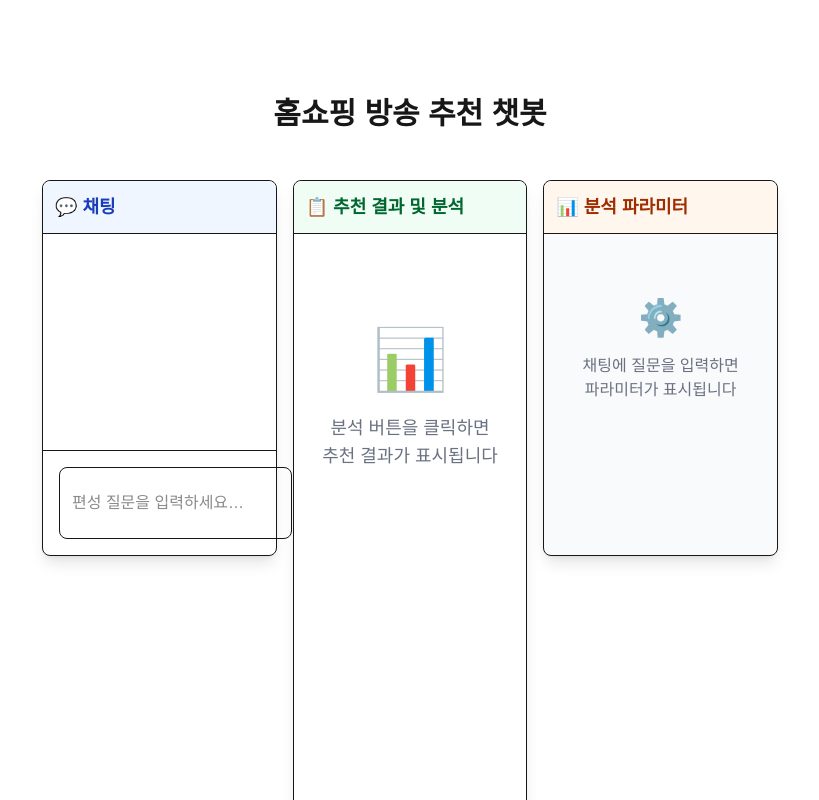
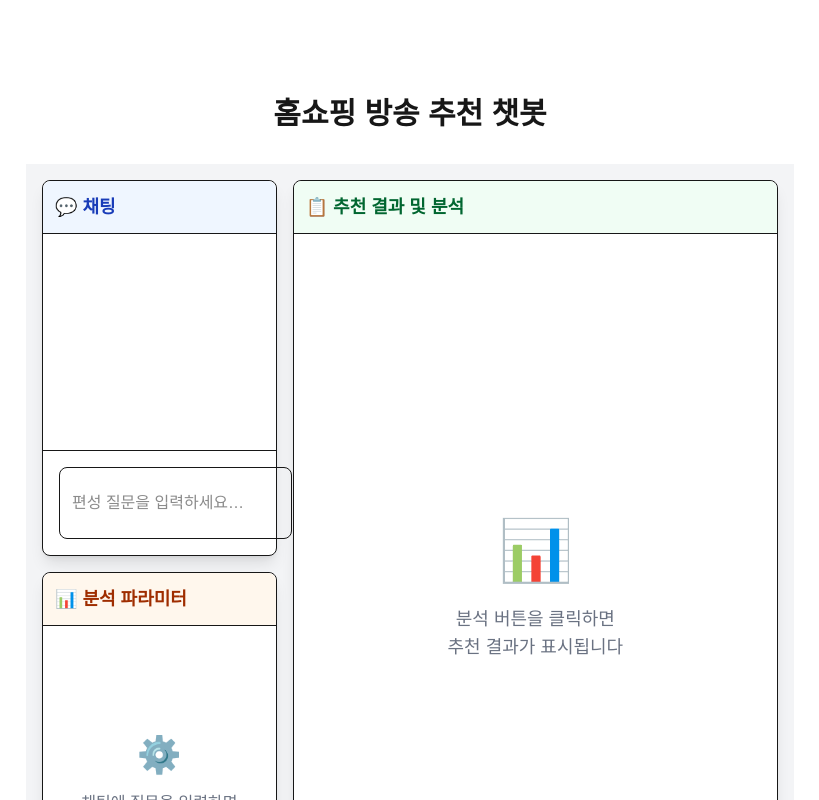
Before and after one commit to GunsooLee/trnAI_broadcast_app, a Next.js app in the folder frontend/: page / in a window 1280 px wide. Shown: the top 800 px of the page, without its empty margins (230-1049 px from the left). Built offline with nearby package versions, Linux system fonts and the light colour scheme.

Commit message:
feat: create Chat component with parameter extraction and recommendation UI

```diff
--- a/frontend/src/components/Chat.tsx
+++ b/frontend/src/components/Chat.tsx
@@ -128,10 +128,10 @@ export default function Chat() {
   };
 
   return (
-    <div className="w-full h-screen p-4">
+    <div className="w-full h-screen p-4 bg-gray-100">
       <div className="grid grid-cols-3 grid-rows-2 gap-4 h-full">
         {/* 2사분면: 채팅창 (좌상) */}
-        <div className="flex flex-col border rounded-lg shadow-lg bg-white">
+        <div className="col-start-1 row-start-1 flex flex-col border rounded-lg shadow-lg bg-white">
           <div className="bg-blue-50 p-3 border-b rounded-t-lg">
             <h3 className="text-lg font-semibold text-blue-800">💬 채팅</h3>
           </div>
@@ -163,12 +163,17 @@ export default function Chat() {
         </div>
 
         {/* 1사분면 + 4사분면: 추천 결과 (우측 전체) */}
-        <div className="row-span-2 border rounded-lg shadow-lg bg-white">
+        <div className="col-start-2 col-span-2 row-start-1 row-span-2 flex flex-col border rounded-lg shadow-lg bg-white">
           <div className="bg-green-50 p-3 border-b rounded-t-lg">
             <h3 className="text-lg font-semibold text-green-800">📋 추천 결과 및 분석</h3>
           </div>
-          <div className="p-4 overflow-y-auto h-full">
-            {recommendations.length > 0 ? (
+          <div className="flex-1 p-4 overflow-y-auto">
+            {isAnalyzing ? (
+              <div className="text-gray-500 text-center py-20">
+                <div className="text-6xl mb-6 animate-spin">⚙️</div>
+                <div className="text-lg">분석 중입니다...</div>
+              </div>
+            ) : recommendations.length > 0 ? (
               <div className="space-y-6">
                 {/* 추천 결과 테이블 */}
                 <div>
@@ -253,7 +258,7 @@ export default function Chat() {
                 </div>
               </div>
             ) : (
-              <div className="text-gray-500 text-center py-20">
+              <div className="text-gray-500 text-center py-20 flex flex-col items-center justify-center h-full">
                 <div className="text-6xl mb-6">📊</div>
                 <div className="text-lg">분석 버튼을 클릭하면<br />추천 결과가 표시됩니다</div>
               </div>
@@ -262,12 +267,17 @@ export default function Chat() {
         </div>
 
         {/* 3사분면: 분석 파라미터 (좌하) */}
-        <div className="bg-gray-50 border rounded-lg shadow-lg">
+        <div className="col-start-1 row-start-2 flex flex-col bg-white border rounded-lg shadow-lg">
           <div className="bg-orange-50 p-3 border-b rounded-t-lg">
             <h3 className="text-lg font-semibold text-orange-800">📊 분석 파라미터</h3>
           </div>
-          <div className="p-4 overflow-y-auto h-full">
-            {editableParams ? (
+          <div className="flex-1 p-4 overflow-y-auto">
+            {isLoadingParams ? (
+              <div className="text-gray-500 text-center py-12">
+                <div className="text-4xl mb-4 animate-spin">⚙️</div>
+                <div>파라미터를 추출하고 있습니다...</div>
+              </div>
+            ) : editableParams ? (
               <div className="grid grid-cols-2 gap-4">
                 <div>
                   <label className="block text-sm font-medium text-gray-700 mb-1">날짜</label>
@@ -422,7 +432,7 @@ export default function Chat() {
                 </div>
               </div>
             ) : (
-              <div className="text-gray-500 text-center py-12">
+              <div className="text-gray-500 text-center py-12 flex flex-col items-center justify-center h-full">
                 <div className="text-4xl mb-4">⚙️</div>
                 <div>채팅에 질문을 입력하면<br />파라미터가 표시됩니다</div>
               </div>
```
